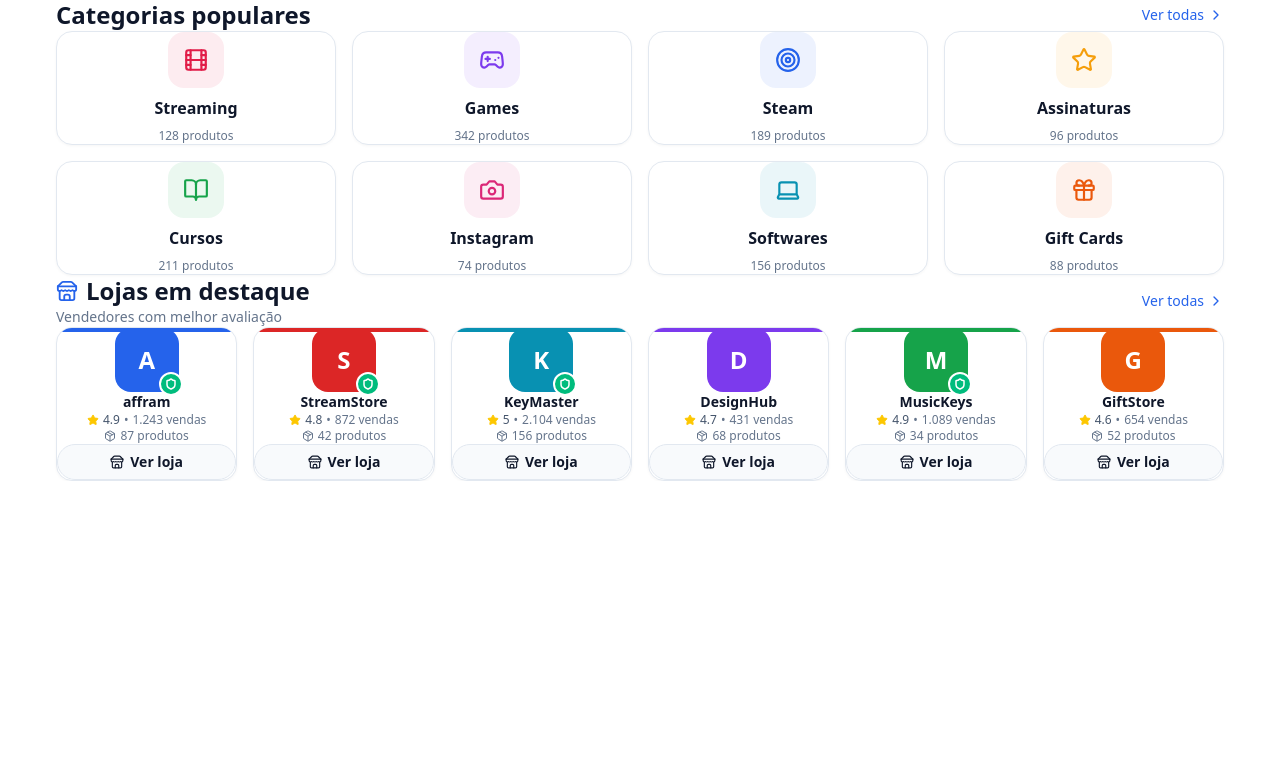
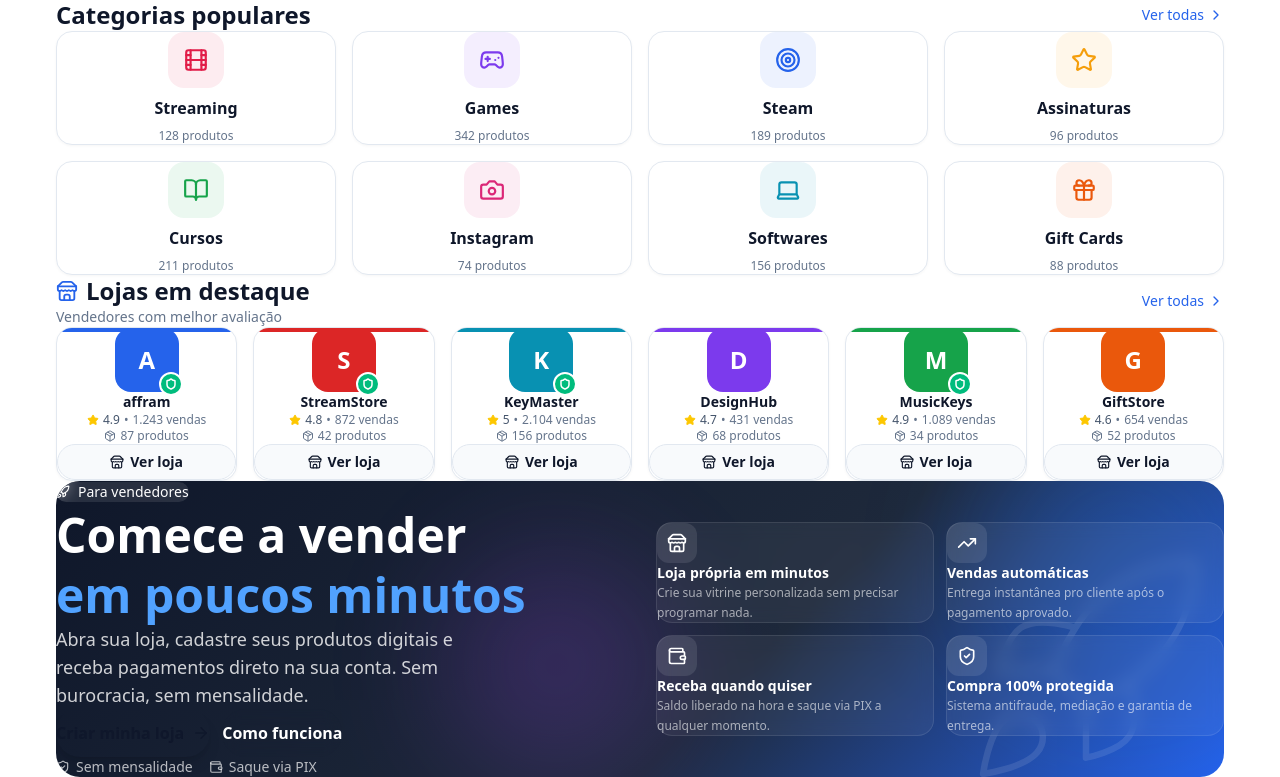
Before and after one commit to joaoqvnnn/Loja-compelto, a React (Vite) app in the folder web/: page / in a window 1280 px wide. Shown: the part 1503-2280 px from the top of the page. Before the commit the page ends 1984 px from the top, so only its background shows below. Built offline with nearby package versions, Linux system fonts and the light colour scheme.

Commit message:
Add ComeceVender component to App

```diff
--- a/web/src/App.jsx
+++ b/web/src/App.jsx
@@ -6,6 +6,7 @@
 import MaisVendidos from './components/MaisVendidos.jsx'
 import Recentes from './components/Recentes.jsx'
 import Vendedores from './components/Vendedores.jsx'
+import ComeceVender from './components/ComeceVender.jsx'
 
 export default function App() {
   const [tema, setTema] = useState('light')
@@ -91,6 +92,7 @@
         <MaisVendidos />
         <Recentes />
         <Vendedores />
+        <ComeceVender />
       </main>
 
     </div>
```
